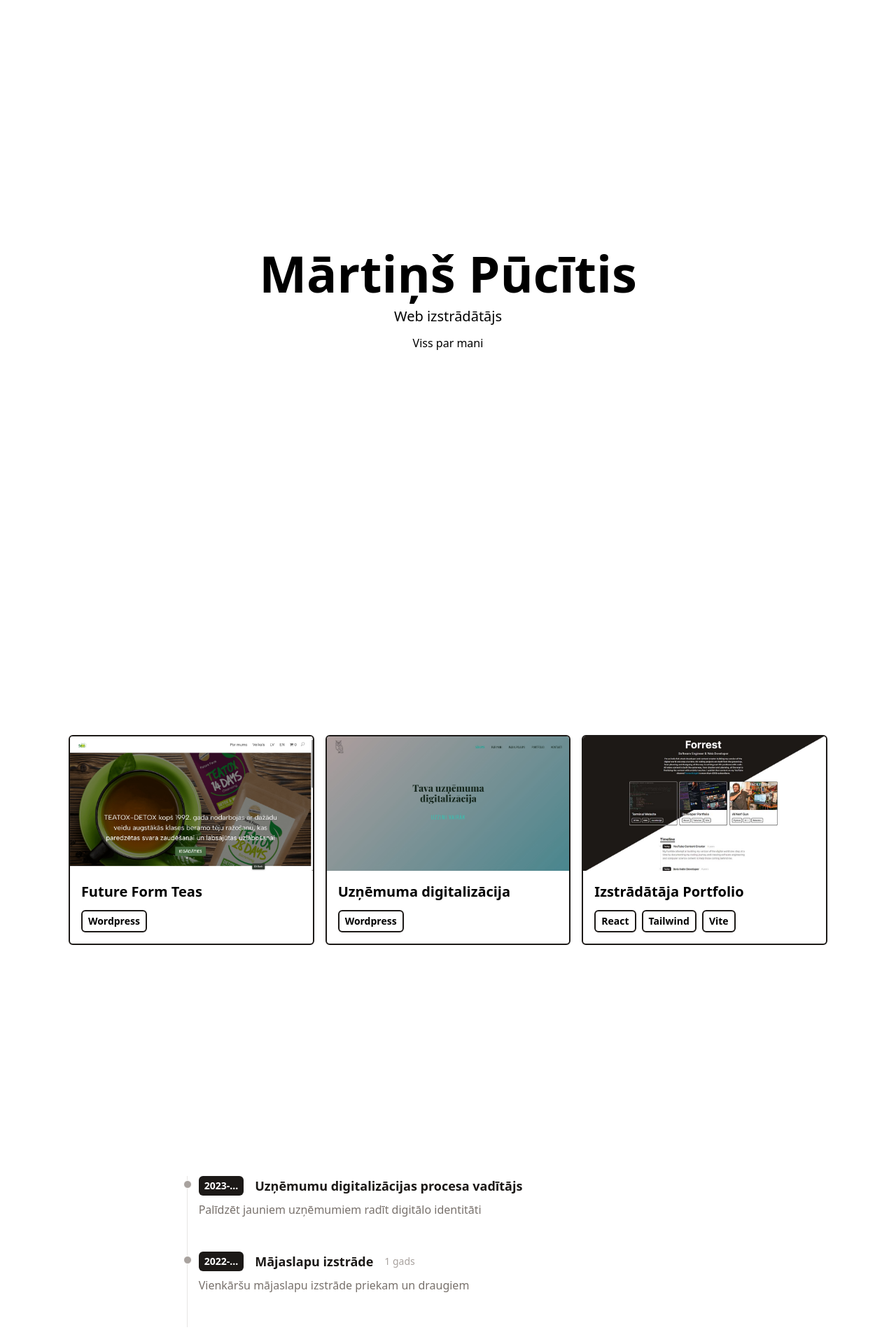
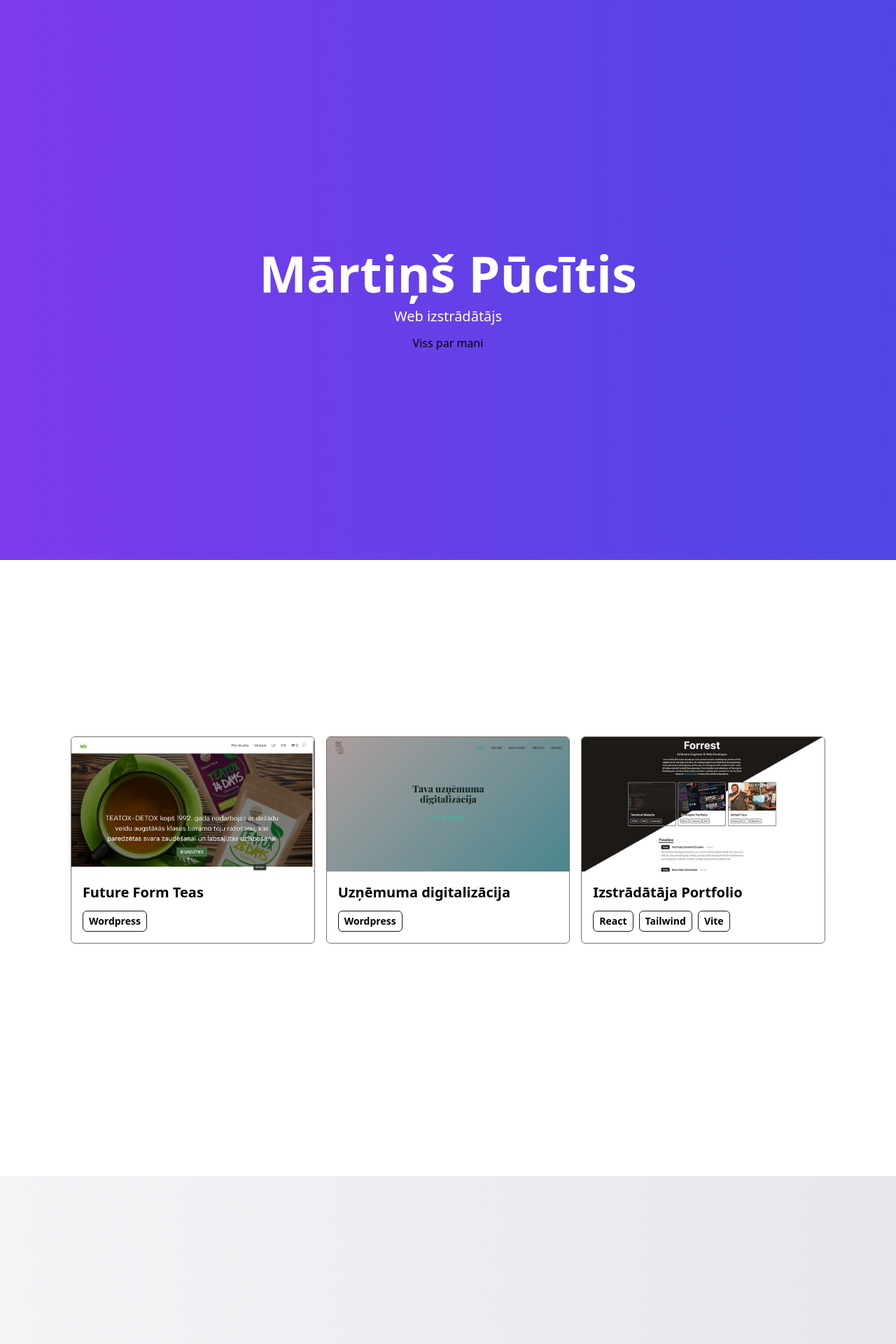
Before and after one commit to Pucitis/vite, a React (Vite) app: page / in a window 1280 px wide. Shown: the top 1920 px of the page at 70% size. Built offline with nearby package versions, Linux system fonts and the light colour scheme.

Commit message:
edditing styles

```diff
--- a/src/components/intro.jsx
+++ b/src/components/intro.jsx
@@ -6,9 +6,9 @@ function Intro(){
     return(
         <FadeIn>
 
-        <div className="flex items-center justify-center flex-col text-center pt-20 pb-6 min-h-screen">
-            <h1 className="text-4xl md:text-7xl mb-1 md:mb-3 font-bold">Mārtiņš Pūcītis</h1>
-            <p className="text-base md:text-xl mb-3 font-medium">Web izstrādātājs</p>
+        <div className="flex items-center justify-center flex-col text-center pt-20 pb-6 bg-gradient-to-r from-violet-600 to-indigo-600 min-h-screen">
+            <h1 className="text-4xl md:text-7xl mb-1 md:mb-3 font-bold text-white">Mārtiņš Pūcītis</h1>
+            <p className="text-base md:text-xl mb-3 font-medium text-white">Web izstrādātājs</p>
             <p>Viss par mani</p>
         </div>
         </FadeIn>
--- a/src/components/portfolioItem.jsx
+++ b/src/components/portfolioItem.jsx
@@ -7,7 +7,7 @@ import SlideIn from "../animation/SlideIn";
 function PortfolioItem({title, imgUrl, buildTools, comment}){
     return(
         <SlideIn>
-       <div className="relative border-2 border-stone-900 rounded-md overflow-hidden">
+       <div className="relative border border-stone-500 rounded-md overflow-hidden">
             <img
             src={imgUrl}
             alt="portfolio"
@@ -21,7 +21,7 @@ function PortfolioItem({title, imgUrl, buildTools, comment}){
                 <h3 className="text-lg md:text-xl mb-2 md:mb-3 font-semibold">{title}</h3>
                 <p className="flex flex-wrap gap-2 flex-row items-center justify-start text-xs md:text-sm">
                     {buildTools.map(item =>(
-                        <span className="inline-block px-2 py-1 font-semibold border-2 border-stone-900 rounded-md">
+                        <span className="inline-block px-2 py-1 font-semibold border border-stone-900 rounded-md">
                             {item}
                         </span>
                     ))}
--- a/src/components/timeline.jsx
+++ b/src/components/timeline.jsx
@@ -11,8 +11,8 @@ import SlideIn from "../animation/SlideIn";
 function Timeline(){
 
     return(
-       <SlideIn>
-        <div className="flex flex-col md:flex-row justify-center my-20 ">
+
+        <div className="flex flex-col items-center  md:flex-row justify-center my-20 bg-gradient-to-r from-gray-100 to-gray-200  min-h-screen ">
             <div className="w-full md:w-7/12">
                 {timeline.map(item => (
                     <TimelineItem
@@ -25,7 +25,7 @@ function Timeline(){
                 ))}
             </div>
         </div>
-        </SlideIn>
+
     )
 }
 export default Timeline;
```
Also changed, not shown: 5 other files (tests, documents, lock files or other folders).
